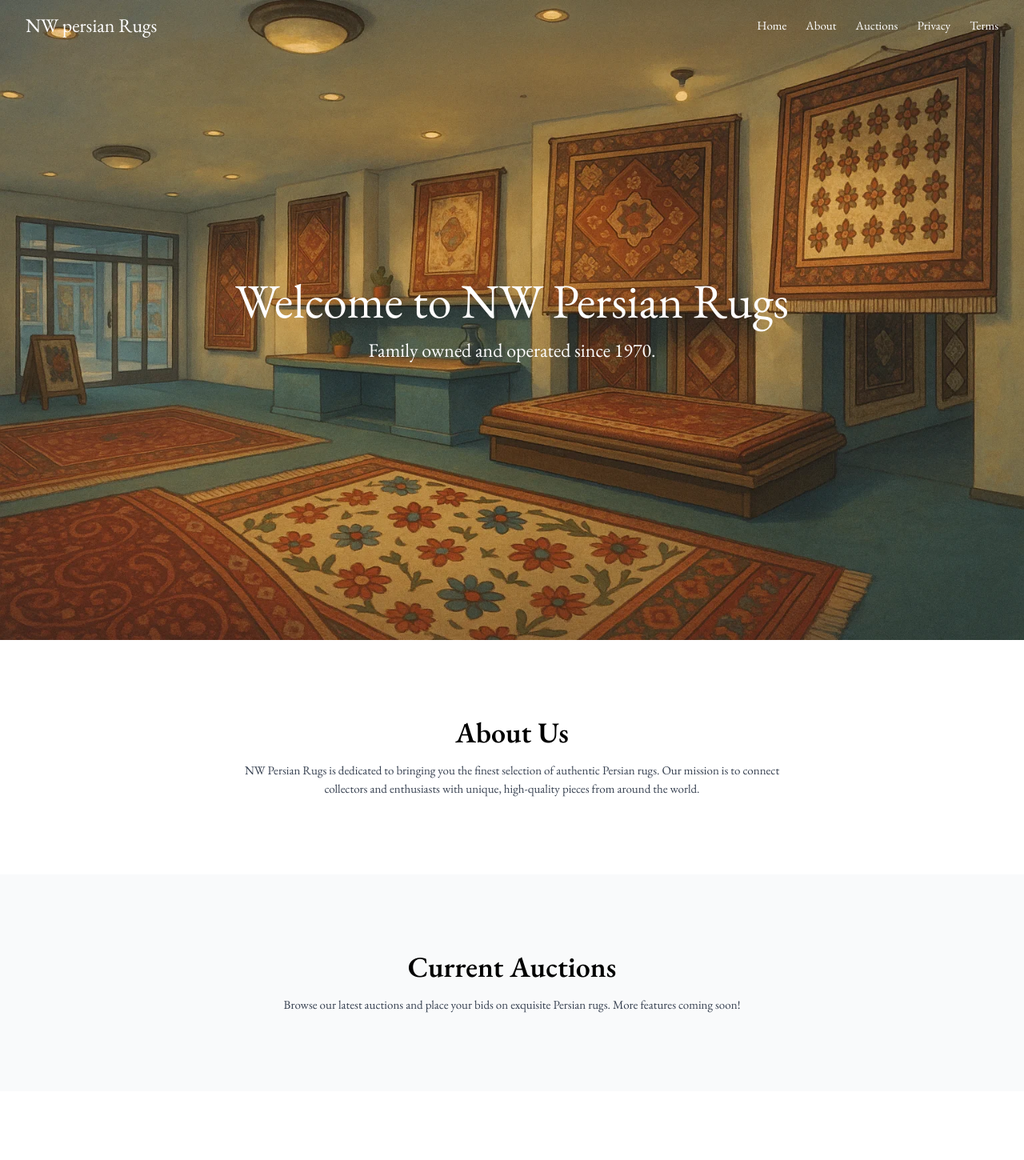
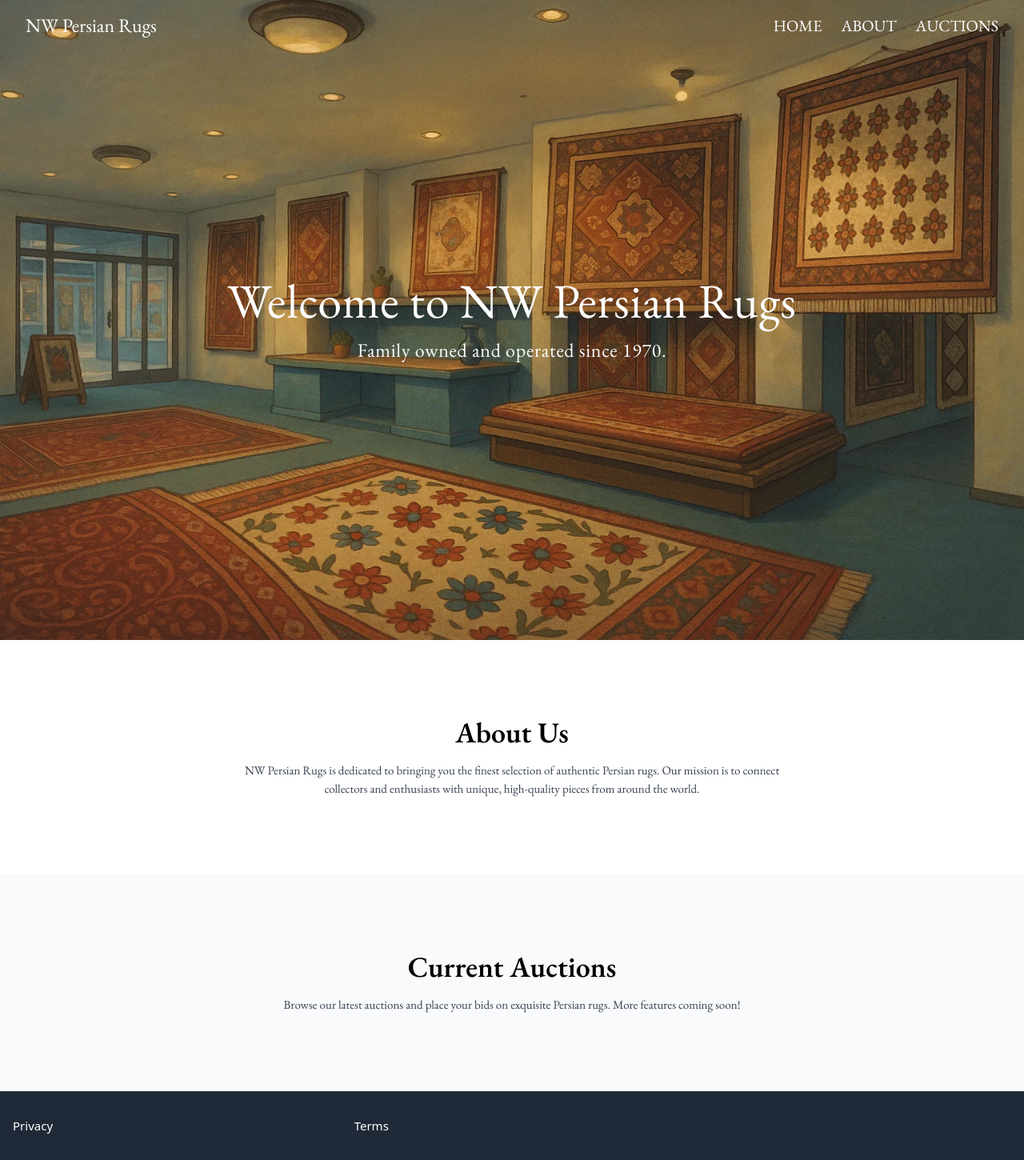
Before and after one commit to kdjordan/nwrugs, a Vue app: page / in a window 1280 px wide. Shown: the whole page at 80% size. Before the commit the page ends 1364 px from the top, so only its background shows below. Built offline with nearby package versions, Linux system fonts and the light colour scheme.

Commit message:
Add footer component and update styles in Hero and TopNav components; remove unused icon files

```diff
--- a/src/App.vue
+++ b/src/App.vue
@@ -1,5 +1,6 @@
 <script setup>
 import TopNav from "./components/TopNav.vue";
+import TheFooter from "./components/TheFooter.vue";
 </script>
 
 <template>
@@ -9,6 +10,7 @@ import TopNav from "./components/TopNav.vue";
       <component :is="Component" />
     </router-view>
   </div>
+  <TheFooter />
 </template>
 
 <style>
--- a/src/components/Hero.vue
+++ b/src/components/Hero.vue
@@ -1,7 +1,7 @@
 <template>
   <section
     id="hero"
-    class="min-h-screen w-screen flex flex-col justify-center items-center"
+    class="min-h-screen w-screen flex flex-col justify-center items-center tracking-wider"
   >
     <h1 class="text-4xl md:text-6xl mb-4 text-white">
       Welcome to NW Persian Rugs
--- /dev/null
+++ b/src/components/TheFooter.vue
@@ -0,0 +1,16 @@
+<template>
+  <footer class="bg-gray-800 text-white py-8">
+    <div class="container mx-auto px-4">
+      <div class="grid grid-cols-1 md:grid-cols-3 gap-8">
+        <router-link to="/privacy" class="text-white hover:underline"
+          >Privacy</router-link
+        >
+        <router-link to="/terms" class="text-white hover:underline"
+          >Terms</router-link
+        >
+      </div>
+    </div>
+  </footer>
+</template>
+
+<script setup></script>
--- a/src/components/TopNav.vue
+++ b/src/components/TopNav.vue
@@ -3,19 +3,14 @@
     class="fixed w-full z-50 bg-transparent px-6 md:px-8 py-4 flex justify-between items-center"
   >
     <!-- Logo - always visible -->
-    <div class="text-2xl text-white">NW persian Rugs</div>
+    <div class="text-2xl text-white">NW Persian Rugs</div>
 
     <!-- Desktop Navigation - only on md+ screens -->
-    <div class="hidden md:flex space-x-6 ml-auto">
+    <div class="hidden md:flex space-x-6 ml-auto text-xl uppercase">
       <a href="#hero" class="text-white hover:underline">Home</a>
       <a href="#about" class="text-white hover:underline">About</a>
       <a href="#auctions" class="text-white hover:underline">Auctions</a>
-      <router-link to="/privacy" class="text-white hover:underline"
-        >Privacy</router-link
-      >
-      <router-link to="/terms" class="text-white hover:underline"
-        >Terms</router-link
-      >
+
     </div>
 
     <!-- Mobile Menu Button - only on small screens -->
--- a/src/components/icons/IconCommunity.vue
+++ /dev/null
@@ -1,7 +0,0 @@
-<template>
-  <svg xmlns="http://www.w3.org/2000/svg" width="20" height="20" fill="currentColor">
-    <path
-      d="M15 4a1 1 0 1 0 0 2V4zm0 11v-1a1 1 0 0 0-1 1h1zm0 4l-.707.707A1 1 0 0 0 16 19h-1zm-4-4l.707-.707A1 1 0 0 0 11 14v1zm-4.707-1.293a1 1 0 0 0-1.414 1.414l1.414-1.414zm-.707.707l-.707-.707.707.707zM9 11v-1a1 1 0 0 0-.707.293L9 11zm-4 0h1a1 1 0 0 0-1-1v1zm0 4H4a1 1 0 0 0 1.707.707L5 15zm10-9h2V4h-2v2zm2 0a1 1 0 0 1 1 1h2a3 3 0 0 0-3-3v2zm1 1v6h2V7h-2zm0 6a1 1 0 0 1-1 1v2a3 3 0 0 0 3-3h-2zm-1 1h-2v2h2v-2zm-3 1v4h2v-4h-2zm1.707 3.293l-4-4-1.414 1.414 4 4 1.414-1.414zM11 14H7v2h4v-2zm-4 0c-.276 0-.525-.111-.707-.293l-1.414 1.414C5.42 15.663 6.172 16 7 16v-2zm-.707 1.121l3.414-3.414-1.414-1.414-3.414 3.414 1.414 1.414zM9 12h4v-2H9v2zm4 0a3 3 0 0 0 3-3h-2a1 1 0 0 1-1 1v2zm3-3V3h-2v6h2zm0-6a3 3 0 0 0-3-3v2a1 1 0 0 1 1 1h2zm-3-3H3v2h10V0zM3 0a3 3 0 0 0-3 3h2a1 1 0 0 1 1-1V0zM0 3v6h2V3H0zm0 6a3 3 0 0 0 3 3v-2a1 1 0 0 1-1-1H0zm3 3h2v-2H3v2zm1-1v4h2v-4H4zm1.707 4.707l.586-.586-1.414-1.414-.586.586 1.414 1.414z"
-    />
-  </svg>
-</template>
--- a/src/components/icons/IconDocumentation.vue
+++ /dev/null
@@ -1,7 +0,0 @@
-<template>
-  <svg xmlns="http://www.w3.org/2000/svg" width="20" height="17" fill="currentColor">
-    <path
-      d="M11 2.253a1 1 0 1 0-2 0h2zm-2 13a1 1 0 1 0 2 0H9zm.447-12.167a1 1 0 1 0 1.107-1.666L9.447 3.086zM1 2.253L.447 1.42A1 1 0 0 0 0 2.253h1zm0 13H0a1 1 0 0 0 1.553.833L1 15.253zm8.447.833a1 1 0 1 0 1.107-1.666l-1.107 1.666zm0-14.666a1 1 0 1 0 1.107 1.666L9.447 1.42zM19 2.253h1a1 1 0 0 0-.447-.833L19 2.253zm0 13l-.553.833A1 1 0 0 0 20 15.253h-1zm-9.553-.833a1 1 0 1 0 1.107 1.666L9.447 14.42zM9 2.253v13h2v-13H9zm1.553-.833C9.203.523 7.42 0 5.5 0v2c1.572 0 2.961.431 3.947 1.086l1.107-1.666zM5.5 0C3.58 0 1.797.523.447 1.42l1.107 1.666C2.539 2.431 3.928 2 5.5 2V0zM0 2.253v13h2v-13H0zm1.553 13.833C2.539 15.431 3.928 15 5.5 15v-2c-1.92 0-3.703.523-5.053 1.42l1.107 1.666zM5.5 15c1.572 0 2.961.431 3.947 1.086l1.107-1.666C9.203 13.523 7.42 13 5.5 13v2zm5.053-11.914C11.539 2.431 12.928 2 14.5 2V0c-1.92 0-3.703.523-5.053 1.42l1.107 1.666zM14.5 2c1.573 0 2.961.431 3.947 1.086l1.107-1.666C18.203.523 16.421 0 14.5 0v2zm3.5.253v13h2v-13h-2zm1.553 12.167C18.203 13.523 16.421 13 14.5 13v2c1.573 0 2.961.431 3.947 1.086l1.107-1.666zM14.5 13c-1.92 0-3.703.523-5.053 1.42l1.107 1.666C11.539 15.431 12.928 15 14.5 15v-2z"
-    />
-  </svg>
-</template>
--- a/src/components/icons/IconSupport.vue
+++ /dev/null
@@ -1,7 +0,0 @@
-<template>
-  <svg xmlns="http://www.w3.org/2000/svg" width="20" height="20" fill="currentColor">
-    <path
-      d="M10 3.22l-.61-.6a5.5 5.5 0 0 0-7.666.105 5.5 5.5 0 0 0-.114 7.665L10 18.78l8.39-8.4a5.5 5.5 0 0 0-.114-7.665 5.5 5.5 0 0 0-7.666-.105l-.61.61z"
-    />
-  </svg>
-</template>
--- a/src/components/icons/IconTooling.vue
+++ /dev/null
@@ -1,19 +0,0 @@
-<!-- This icon is from <https://github.com/Templarian/MaterialDesign>, distributed under Apache 2.0 (https://www.apache.org/licenses/LICENSE-2.0) license-->
-<template>
-  <svg
-    xmlns="http://www.w3.org/2000/svg"
-    xmlns:xlink="http://www.w3.org/1999/xlink"
-    aria-hidden="true"
-    role="img"
-    class="iconify iconify--mdi"
-    width="24"
-    height="24"
-    preserveAspectRatio="xMidYMid meet"
-    viewBox="0 0 24 24"
-  >
-    <path
-      d="M20 18v-4h-3v1h-2v-1H9v1H7v-1H4v4h16M6.33 8l-1.74 4H7v-1h2v1h6v-1h2v1h2.41l-1.74-4H6.33M9 5v1h6V5H9m12.84 7.61c.1.22.16.48.16.8V18c0 .53-.21 1-.6 1.41c-.4.4-.85.59-1.4.59H4c-.55 0-1-.19-1.4-.59C2.21 19 2 18.53 2 18v-4.59c0-.32.06-.58.16-.8L4.5 7.22C4.84 6.41 5.45 6 6.33 6H7V5c0-.55.18-1 .57-1.41C7.96 3.2 8.44 3 9 3h6c.56 0 1.04.2 1.43.59c.39.41.57.86.57 1.41v1h.67c.88 0 1.49.41 1.83 1.22l2.34 5.39z"
-      fill="currentColor"
-    ></path>
-  </svg>
-</template>
```
Also changed, not shown: src/components/icons/IconEcosystem.vue (deleted, +0 -7 lines).
